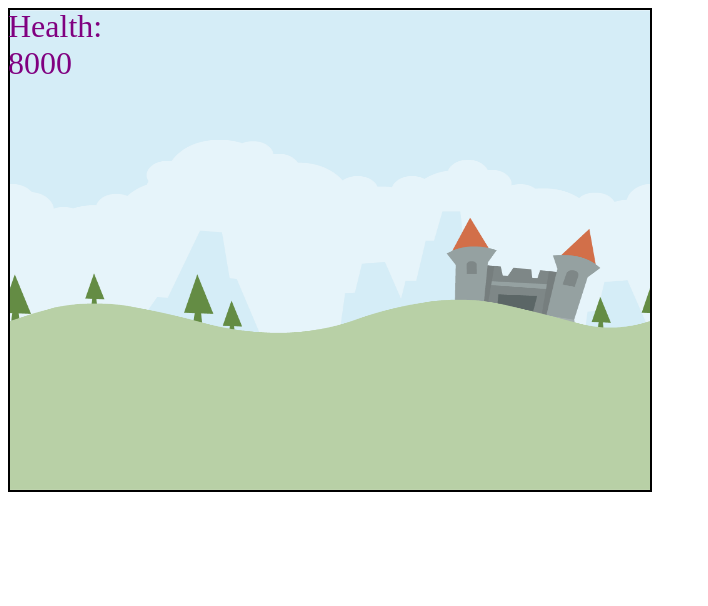
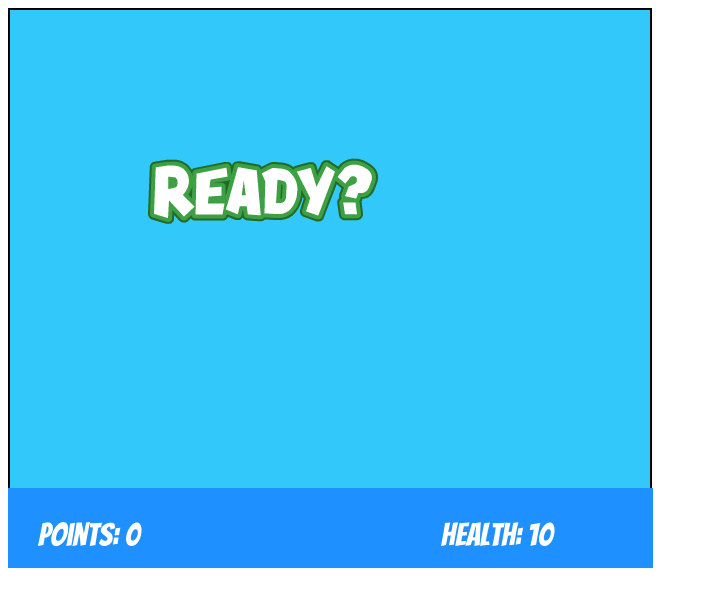
Before and after one commit to mack-book-review/TappyPlaneWeb, a plain HTML site: page index.html in a window 1280 px wide. Shown: the whole page, without its empty margins (0-708 px from the left). Drawn offline with Linux system fonts and the light colour scheme; a web font is replaced by a local one.

Commit message:
updated game

```diff
--- a/basescene.js
+++ b/basescene.js
@@ -6,10 +6,49 @@ class BaseScene{
 		this.context = this.canvas.getContext('2d');
 
 		//Initialize game states
-		this.isPaused = false;
-		this.isLost = false;
-		this.isWon = false;
+		this.gameState = "intro";
+
+		//Start game in intro mode
+		this.showIntroScreen();
+		this.configureCanvasEventListeners();
 ;	}
+
+	showIntroScreen(){
+		this.context.fillStyle = "rgb(50,200,250)";
+		this.context.fillRect(0,0,640,480);
+
+		var img = document.createElement("img");
+		img.src = "assets/HUD/text_ready.png";
+		img.style.position = "absolute";
+		img.style.dislpay = "block";
+		img.style.left = "140px";
+		img.style.top = "150px";
+
+		img.addEventListener("mouseover",function(){
+
+			img.style.transform = "scale(1.5)";
+			img.style.transition = "transform 3s";
+		});
+
+		img.addEventListener("mouseout",function(){
+
+			img.style.transform = "scale(1)";
+			img.style.transition = "transform 3s";
+		});
+
+		this.container.appendChild(img);
+
+		var basescene = this;
+
+		var introHandler = function(){
+			basescene.container.removeChild(img);
+			basescene.gameState = "playing";
+			basescene.container.removeEventListener("click", introHandler);
+
+		};
+
+		this.container.addEventListener("click",introHandler);
+	}
 
 	configureCanvasEventListeners(){
 
@@ -17,21 +56,23 @@ class BaseScene{
 
 			this.canvas.addEventListener("gameresumed", function(){
 
-				scene.isPaused = false;
 
 
 			});
 
 			this.canvas.addEventListener("gamepaused", function(){
 
-				scene.isPaused = true;
 
 
 			});
 
+			var scene = this;
 			this.canvas.addEventListener("gamewon", function(){
-
-				scene.isWon = true;
+				console.log("You won!");
+				scene.gameState = "gamewon";
+				var message = document.createElement("div");
+				message.innerHTML = "<p>Level Completed!</p>";
+				scene.container.appendChild(message);
 
 
 			});
@@ -39,7 +80,12 @@ class BaseScene{
 
 			this.canvas.addEventListener("gamelost",
 				function(){
-					scene.isLost = true;
+				console.log("You lost!");
+				scene.gameState = "gamelost";
+				var message = document.createElement("div");
+				message.innerHTML = "<p>Level Completed!</p>";
+				scene.container.appendChild(message);
+
 
 			});
 
@@ -62,14 +108,23 @@ class BaseScene{
 	}
 
 	updateAnimations(timeDiff){
-		this.drawText("Hello world!")
-;	}
+		if(this.isLost || this.isWon){
+			return;
+		}
+
+	}
 
 	updatePhysics(timeDiff){
+		if(this.isLost || this.isWon){
+			return;
+		}
 
 	}
 
 	update(timeDiff){
+		if(this.isLost || this.isWon){
+			return;
+		}
 
 	}
 
@@ -102,24 +157,15 @@ class BaseScene{
 
 
 	/** Trigger Custom Events for Game Win or Game Loss **/
-	generatePlayerHitEvent(){
-		const event = new CustomEvent('player-hit',{bubbles:true});
-		this.canvasElement.dispatchEvent(event);
-	}
-
-	generateCollectibleEvent(){
-		const event = new CustomEvent('collectible-gained',{bubbles:true});
-		this.canvasElement.dispatchEvent(event);
-	}
 
 	generateGameWinEvent(){
 		const event = new CustomEvent('gamewon',{bubbles:true});
-		this.canvasElement.dispatchEvent(event);
+		this.canvas.dispatchEvent(event);
 	}
 
 	generateGameLossEvent(){
 		const event = new CustomEvent('gamelost',{bubbles:true});
-		this.canvasElement.dispatchEvent(event);
+		this.canvas.dispatchEvent(event);
 	}
 
 }
--- a/collectiblemanager.js
+++ b/collectiblemanager.js
@@ -5,8 +5,8 @@ class CollectibleManager extends SpriteManager{
 		super(context);
 
 		this.sprites = [
-			new GoldCoin(100,100),
-			new SilverCoin(150,200),
+			new GoldCoin(400,300),
+			new SilverCoin(150,400),
 			new BronzeCoin(200,400),
 
 		];
--- a/game.js
+++ b/game.js
@@ -23,28 +23,58 @@ class Game{
             // Math.min() is used here to make sure the element stops at exactly 200px
               const elapsed = timestamp - previousTimeStamp;
 
-              scene.clearCanvas();
-              scene.update(elapsed);
-              scene.updateAnimations(elapsed);
-              scene.updatePhysics(elapsed);
+              //Show that the game is loading
+
+              if(scene.gameState == "intro"){
+
+
+              }
+
+              //Start the game (don't run this code unless game is fully loaded)
+              if(scene.gameState == "playing"){
+                  scene.clearCanvas();
+                  scene.update(elapsed);
+                  scene.updateAnimations(elapsed);
+                  scene.updatePhysics(elapsed);
+                  scene.checkForGameWinOrLoss();
+
+              }
+
+              if(scene.gameState == "paused"){
+               //draw the text on the canvas itself instead of using
+                //the HTML elements
+
+              }
+
+              if(scene.gameState == "gamewon"){
+                console.log("The game has been won!");
+                //draw the text on the canvas itself instead of using
+                //the HTML elements
+              }
+
+              if(scene.gameState == "gamelost"){
+
+                 console.log("The game is lost!");
+                  //draw the text on the canvas itself instead of using
+                //the HTML elements
+
+              }
+
            }
 
 
-           //scene.performCollisionCheck();
-           scene.checkForGameWinOrLoss();
+
 
 
 
 
             previousTimeStamp = timestamp;
-            if(scene.isPaused || scene.isLost || scene.isWon){
-                console.log("Game stopped");
-            } else {
 
 
-               window.requestAnimationFrame(run);
 
-            }
+            window.requestAnimationFrame(run);
+
+
 
 
         }
--- /dev/null
+++ b/hudmanager.js
@@ -0,0 +1,76 @@
+class HUDManager{
+
+	constructor(scene){
+		this.scene = scene;
+		this.createHUD();
+	}
+
+
+	createHUD(){
+		this.hud = document.createElement("div");
+		this.configureHUD(this.hud);
+
+		this.coinDisplay = this.createCoinDisplay();
+		this.healthDisplay = this.createHealthDisplay();
+
+		this.coinDisplay.appendChild(document.createTextNode("Points: " + this.scene.player.coinValue));
+		this.healthDisplay.appendChild(document.createTextNode("Health: " + this.scene.player.health));
+
+		this.hud.appendChild(this.healthDisplay);
+		this.hud.appendChild(this.coinDisplay);
+		this.scene.container.appendChild(this.hud);
+
+	}
+
+	createHealthDisplay(){
+		var healthDisplay = document.createElement("span");
+		healthDisplay.style.float = "right";
+		healthDisplay.style.marginRight = "100px";
+		return healthDisplay;
+	}
+
+	createCoinDisplay(){
+		var coinDisplay =document.createElement("span");
+		coinDisplay.style.float = "left";
+		coinDisplay.style.marginLeft = "30px";
+		return coinDisplay;
+
+	}
+
+	configureHUD(hud){
+		hud.style.display = "inline-block";
+		hud.style.position = "absolute";
+		hud.style.top = "480px";
+		hud.style.left = "0px";
+		hud.style.width = "645px";
+		hud.style.margin = "0px";
+		hud.style.paddingTop = "30px";
+		hud.style.fontSize = '2em';
+		hud.style.color = 'white';
+
+		hud.style.height = "50px";
+		hud.style.backgroundColor = "dodgerblue";
+		hud.style.fontFamily = 'Bangers';
+
+
+	}
+
+	update(timeDiff){
+		this.updateCoinDisplay(timeDiff);
+		this.updateHealthDisplay(timeDiff);
+	}
+
+	updateCoinDisplay(timeDiff){
+		var textNode = this.coinDisplay.childNodes[0];
+		this.coinDisplay.removeChild(textNode);
+		this.coinDisplay.appendChild(document.createTextNode("Points: " + this.scene.player.coinValue));
+	}
+
+	updateHealthDisplay(timeDiff){
+
+		var textNode = this.healthDisplay.childNodes[0];
+		this.healthDisplay.removeChild(textNode);
+		this.healthDisplay.appendChild(document.createTextNode("Health: " + this.scene.player.health));
+
+	}
+}
--- a/index.html
+++ b/index.html
@@ -8,6 +8,8 @@
 <link rel="preconnect" href="https://fonts.gstatic.com" crossorigin>
 <link href="https://fonts.googleapis.com/css2?family=Caesar+Dressing&display=swap" rel="stylesheet">
 	<link rel="stylesheet" href="">
+
+<link href="https://fonts.googleapis.com/css2?family=Bangers&family=Press+Start+2P&family=Sigmar+One&display=swap" rel="stylesheet">
 </head>
 
 <style>
@@ -74,11 +76,7 @@
 
 		</canvas>
 
-		<div class="game-layer" id="hud">
-			<span id="health-display">Health:</span>
-			<span id="score-display">
-				<img src="assets/HUD/text_score.png" alt="Score:">
-			</span>
+
 		</div>
 	</div>
 	<script src="timer.js"></script>
@@ -102,6 +100,7 @@
 	<script src="collectiblemanager.js"></script>
 	<script src="basescene.js"></script>
 	<script src="scene.js"></script>
+	<script src="hudmanager.js"></script>
 	<script src="inputhelper.js"></script>
 	<script src="game.js"></script>
 	<script>
--- a/scene.js
+++ b/scene.js
@@ -3,8 +3,8 @@ class Scene extends BaseScene{
 	constructor(container_id,game_screen_id){
 		super(container_id,game_screen_id);
 
-		this.healthDisplay = this.container.querySelector("#health-display");
-		this.scoreDisplay = this.container.querySelector("#score-display");
+		// this.healthDisplay = this.container.querySelector("#health-display");
+		// this.scoreDisplay = this.container.querySelector("#score-display");
 
 		this.score = 0;
 
@@ -21,25 +21,14 @@ class Scene extends BaseScene{
 		this.mouseDownY = 0;
 
 		InputHelper.ConfigureCanvasMouseControls(this);
+
+		this.hudManager = new HUDManager(this);
 	}
 
-	updatePlayerHealth(timeDiff){
-		this.healthDisplay.removeChild(this.healthDisplay.childNodes[0]);
-		this.healthDisplay.appendChild(document.createTextNode("Health: " + this.player.health));
 
-	}
-	updateScore(timeDiff){
-		this.scoreDisplay.removeChild(this.scoreDisplay.childNodes[0]);
 
-		this.scoreDisplay.appendChild(document.createTextNode(this.score));
-	}
 
-	update(timeDiff){
-		super.update(timeDiff);
-		this.updatePlayerHealth(timeDiff);
-		this.updateScore(timeDiff);
 
-	}
 
 	/** DRAW FUNCTIONS - CALLED IN updateAnimations **/
 	drawBackgrounds(timeDiff){
@@ -77,7 +66,18 @@ class Scene extends BaseScene{
 		this.coinManager.updatePhysics(timeDiff);
 	}
 
+	update(timeDiff){
+		super.update(timeDiff);
+		this.hudManager.update(timeDiff);
 
+		if(this.player.score == 30){
+			this.gameState = "gamewon";
+		}
+
+		if(this.player.health == 0){
+			this.gameState = "gamelost";
+		}
+	}
 
 	updatePhysics(timeDiff){
 		super.updatePhysics(timeDiff);
@@ -155,6 +155,7 @@ class Scene extends BaseScene{
 		}
 	}
 
+
 	processCollision(s1,s2){
 
 		if(s1 instanceof Plane && s2 instanceof Enemy && !this.player.enemyContactTimer.timerOn){
```
